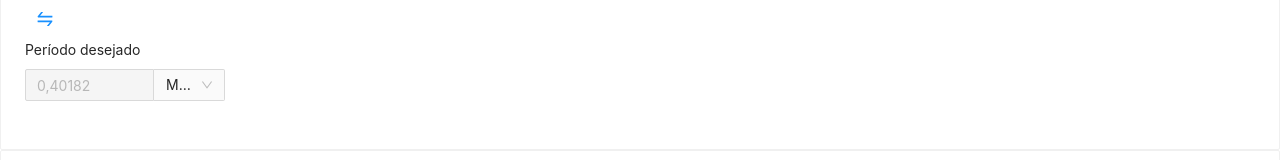
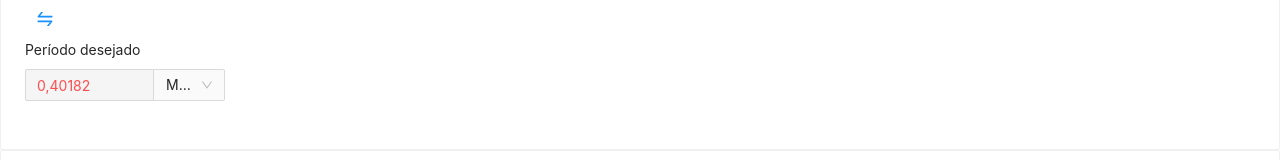
Before and after one commit to Pacheco95/smartinvest, a React (Vite) app: page / in a window 1280 px wide. Shown: the part 169-329 px from the top of the page. Built offline with nearby package versions, Linux system fonts and the light colour scheme.

Commit message:
feat: limit period input to min 1

```diff
--- a/src/components/PeriodInput.tsx
+++ b/src/components/PeriodInput.tsx
@@ -70,8 +70,9 @@ const PeriodInput = ({
       onChange={(newValue) => onChange?.({ value: newValue as number })}
       addonAfter={currentTaxPeriodPicker}
       style={{ width: '100%' }}
+      decimalSeparator=","
+      min={1}
       {...inputNumberProps}
-      decimalSeparator=","
     />
   )
 }
```
